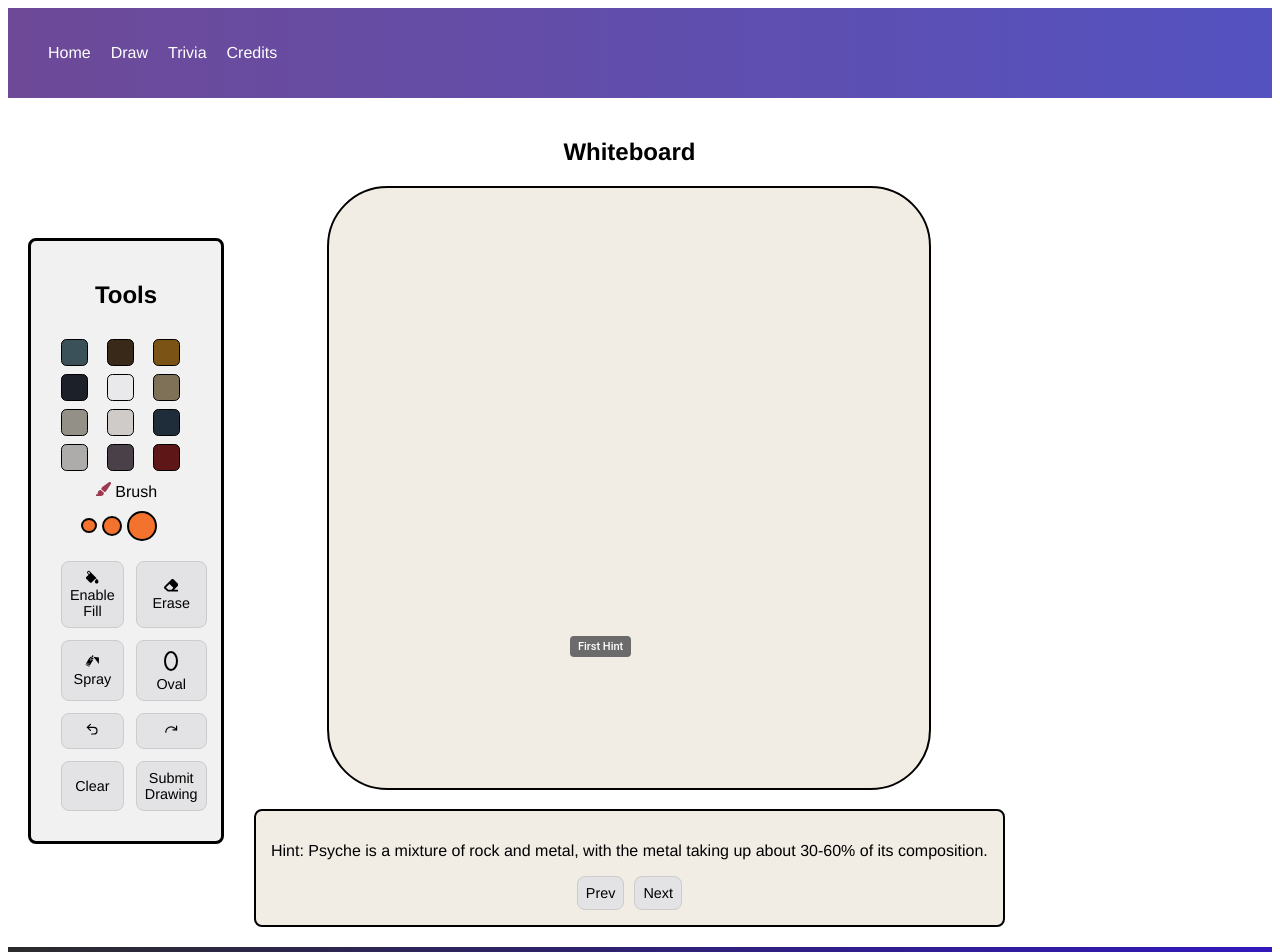
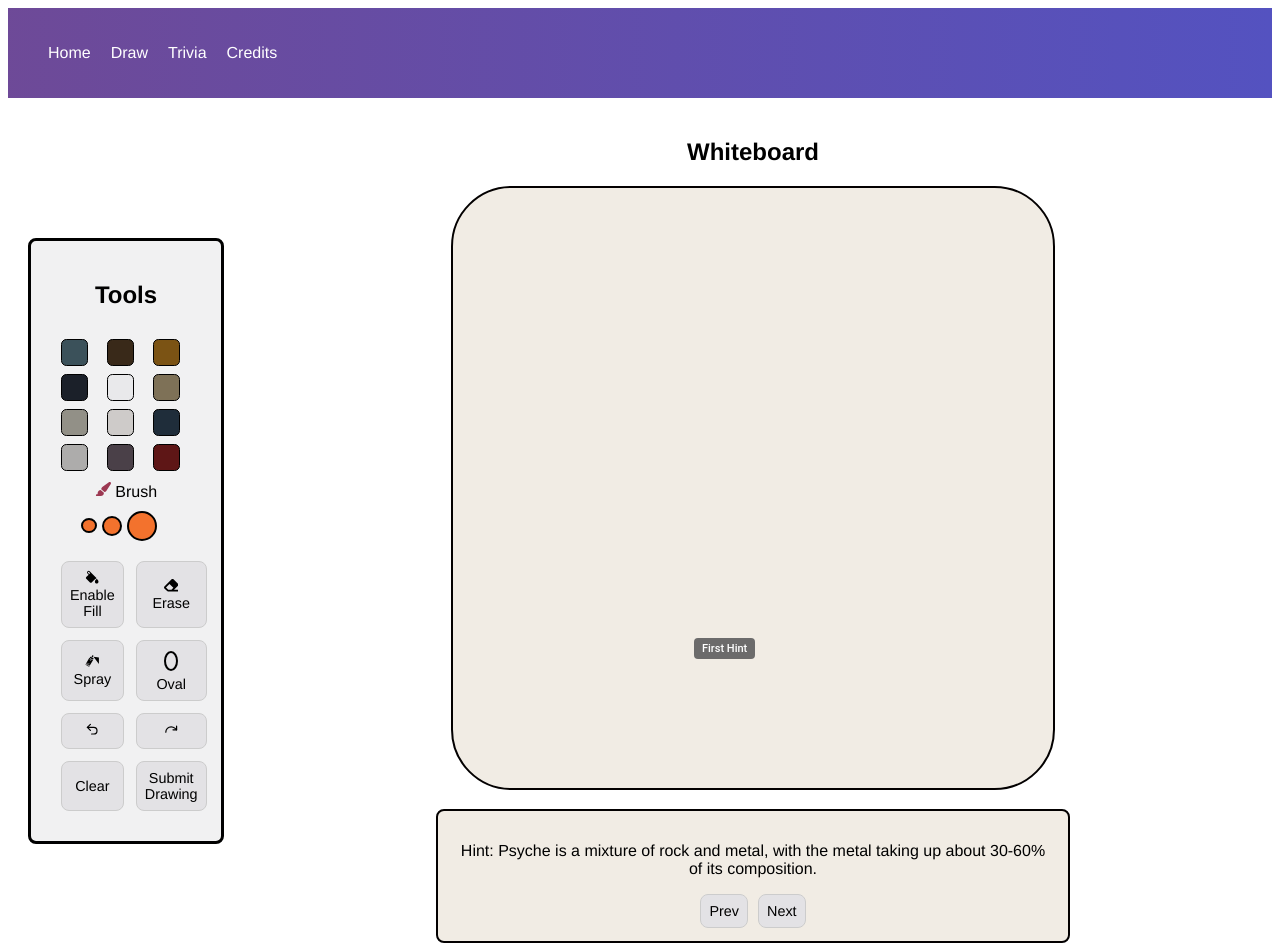
Before and after one commit to MissionToPsyche-Iridium/iridium_23f_year_sim-byu-i, a React (Create React App) app in the folder psyche/: page /Drawing in a window 1280 px wide. Shown: the top 952 px of the page. Built offline with nearby package versions, Linux system fonts and the light colour scheme.

Commit message:
Hint doestn stretch and canvas has the ability but it looks weird

```diff
--- a/psyche/src/components/canvas.js
+++ b/psyche/src/components/canvas.js
@@ -1,4 +1,4 @@
-import React, { useRef, useState, forwardRef } from 'react';
+import React, { useRef, useState, forwardRef,useEffect } from 'react';
 import { useNavigate } from 'react-router-dom';
 import Tooltip from '@mui/material/Tooltip';
 import HintBox from "../components/hints";
@@ -13,7 +13,6 @@ import { FaPaintbrush } from "react-icons/fa6";
 import "../index.css";
 
 function Canvas() {
-  const canvasRef = useRef(null);
   // useStates
   const [color, setColor] = useState("#000000");
   const [brushSize, setBrushSize] = useState(2); //New state for the brushes
@@ -32,8 +31,26 @@ function Canvas() {
   const brushSizes = [3, 5, 10]; // brush sizes
   const navigate = useNavigate(); // corectly sends the user to the preview page after submiting
 
+
+  const canvasRef = useRef(null);
+  const [canvasSize, setCanvasSize] = useState({ width: 600, height: 600 });
+
   //TODO: Find a way so the canvas automatically changes with the screen.
-  const [canvasSize, setCanvasSize] = useState(600);
+  // This works for the most part except everthing else in the screen would need to change
+  // as well for it to look good
+  // TODO: Take out this comment when after explainging to group
+
+  // useEffect(() => {
+  //   const resizeCanvas = () => {
+  //     const width = Math.max(300, window.innerWidth * 0.5);
+  //     const height = Math.max(300, window.innerHeight * 0.5);
+  //     setCanvasSize({ width, height });
+  //   };
+
+  //   resizeCanvas();
+  //   window.addEventListener("resize", resizeCanvas);
+  //   return () => window.removeEventListener("resize", resizeCanvas);
+  // }, []);
 
 
   const isActive = {
@@ -346,8 +363,8 @@ function Canvas() {
         <canvas
           className="canvas"
           ref={canvasRef}
-          width={canvasSize}
-          height={canvasSize}
+          width={canvasSize.width}
+          height={canvasSize.height}
           onMouseDown={(e) => { isFilling ? handleCanvasClick(e) : startDrawing(e); }}
           onMouseUp={endDrawing}
           onMouseOut={endDrawing}
--- a/psyche/src/index.css
+++ b/psyche/src/index.css
@@ -112,10 +112,10 @@
 }
 
 .canvas-container {
+  display: block;
+  max-width: 100%;
+  margin: 0 auto; /* Centers the canvas */
   text-align: center;
-  /* display: flex;  this causes problems*/
-  /* flex-direction: column; */
-  gap: 20px;
 }
 
 .canvas {
@@ -124,15 +124,24 @@
   border-radius: 10%;
 }
 
-/* Hint CSS */
 .hintBox {
   border: 2px solid #030000;
   background-color: rgb(241, 236, 228);
   padding: 15px;
   border-radius: 8px;
   margin-top: 15px;
+  width: 600px;
+  height: 100px;
+  overflow: hidden;
 }
-.hintButton{
+
+.hintBoxWords {
+  white-space: normal;
+  overflow: hidden;
+  text-overflow: ellipsis;
+}
+
+.hintButton {
   padding: 8px;
   cursor: pointer;
   border-radius: 8px;
@@ -140,24 +149,19 @@
   background-color: #E3E2E5;
   transition: all 0.3s ease;
   font-size: 0.9rem;
-
 }
 
-.hintButton:hover
-{
+.hintButton:hover {
   background-color: #F3722D;
   color: white;
 }
+
 .buttonContainer {
   display: flex;
   align-items: center;
   justify-content: center;
-
-  gap: 10px;  /* This creates space between the buttons */
+  gap: 10px; /* This creates space between the buttons */
 }
-/* .hintBoxWords{
-  gap: ;
-} */
 
 /* Home CSS Styling */
 .home-container {
```
